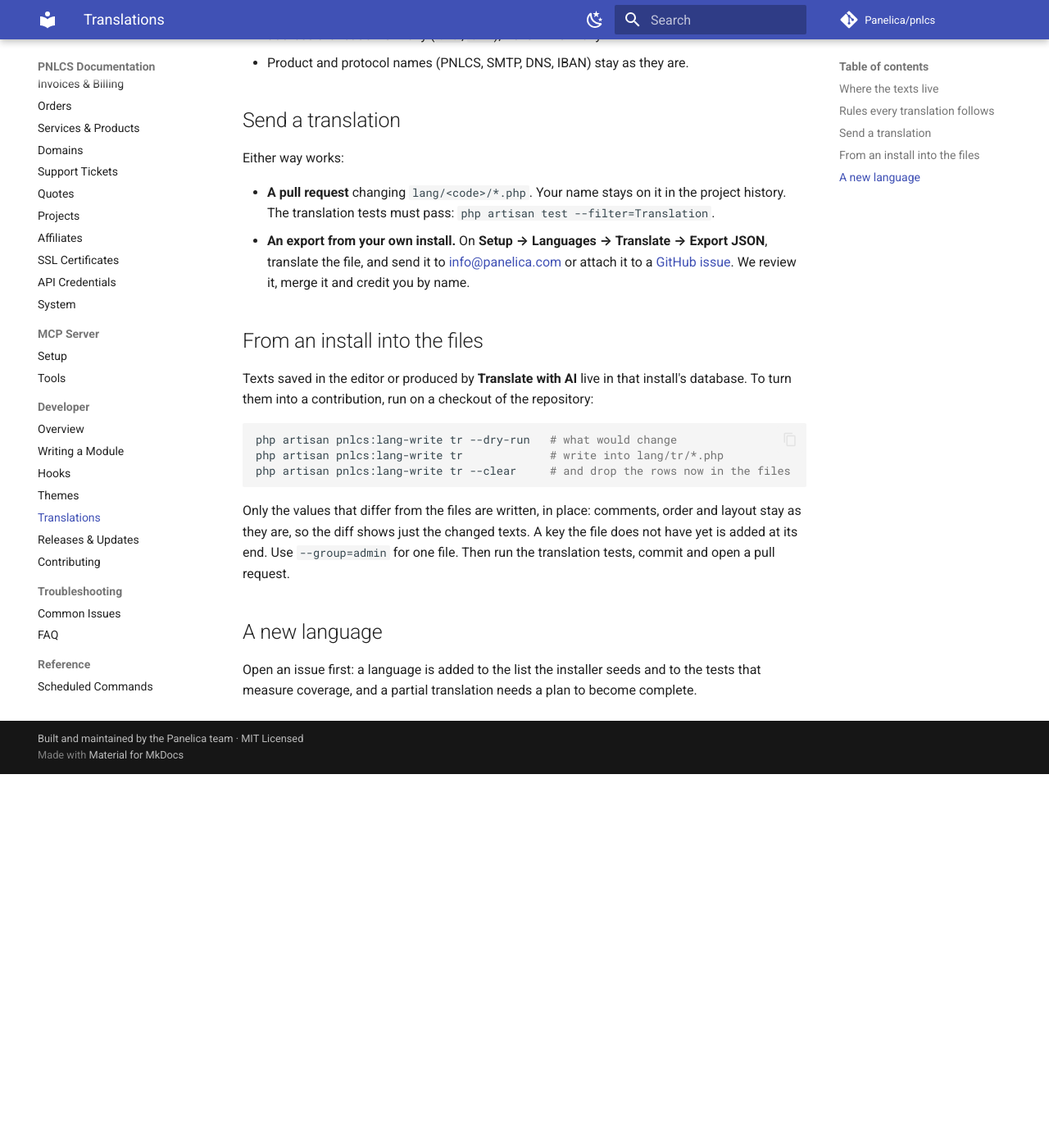
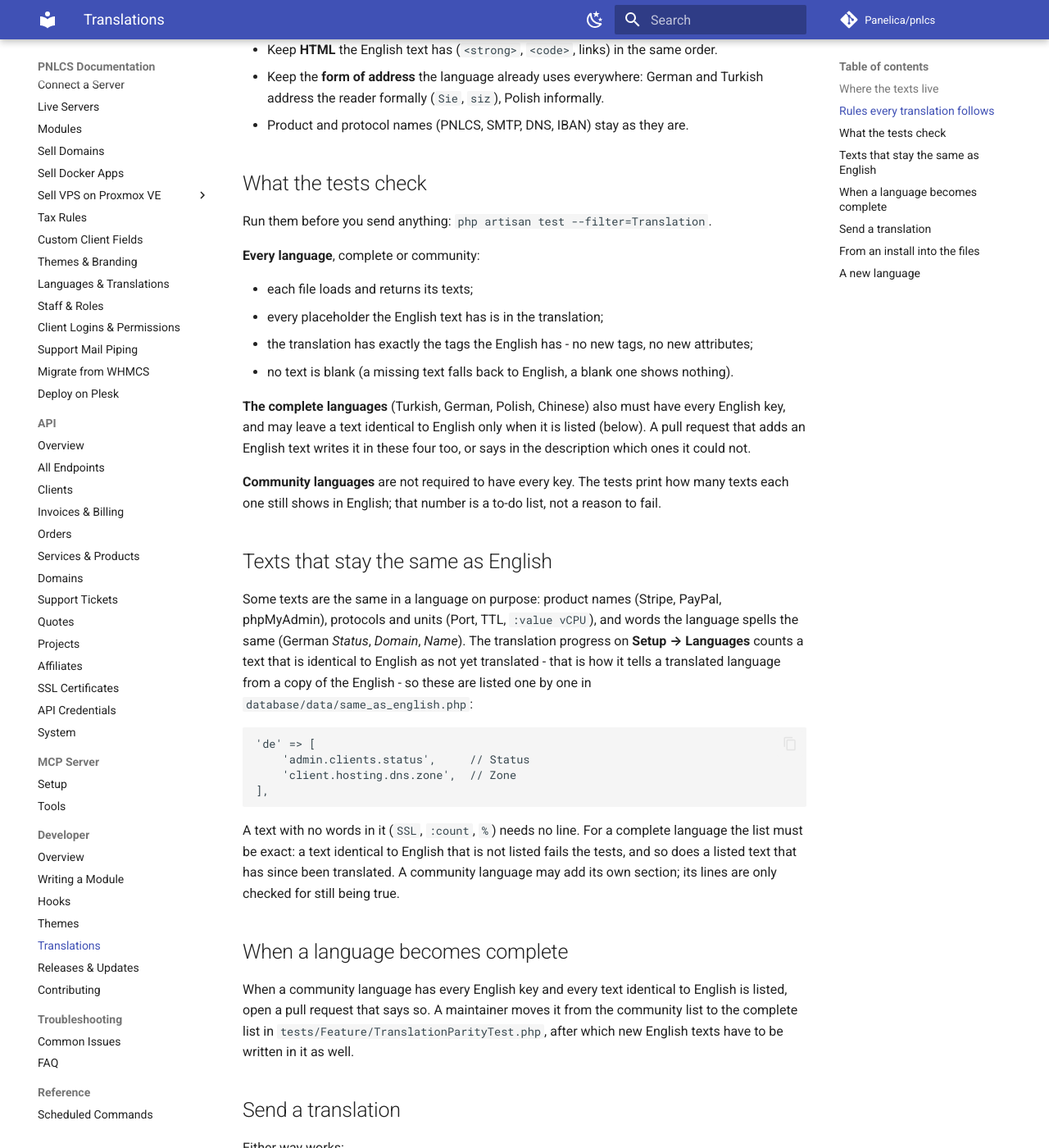
Before and after one commit to Panelica/pnlcs, an MkDocs documentation site: the page built from docs/developer/translations.md, in a window 1280 px wide and 1400 px high, scrolled down 1122 px. Shown: the whole window at 82% size. Built offline with MkDocs 1.6.1 and Material for MkDocs 9.7.7, drawn with Linux system fonts in a browser that asks for light colours; comment, search, counter and statistics services are not loaded; before the commit the page ends 2066 px from its top, so only the background shows below that; some of the changed text lies outside the part shown.

Commit message:
test(languages): community languages are reported, not enforced; every language is checked for what breaks a page
The 25 community languages were held to a missing-key budget that could only
go down. Once a contributor turned a stub into a real file, every English
text added afterwards broke the build for that language until someone wrote
it in all of them. They are reported now; a key they lack shows in English.

What every language - complete or community - must be before it ships with
an update (tests/Feature/TranslationSafetyTest.php):
- every lang file loads and returns its texts;
- every placeholder the English text declares is in the translation
  (searched as Laravel replaces it, so ":item" right after a Chinese word
  counts);
- exactly the English tags, no new tags or attributes; the Turkish home page
  headline's accent <span> is the one judged exception (rendered through
  InlineMarkup);
- a key a language lacks renders in English, never as its name
  (fallback_locale = en);
- a self-check that these detectors can fail.

Other changes:
- TranslationParityTest: TRANSLATION_COMPLETE_LANGUAGES (tr, de, pl, zh,
  still held to every key) and TRANSLATION_COMMUNITY_LANGUAGES (reported);
  the blank-text check covers all 30.
- DynamicTranslationParityTest: the placeholder check moved to the safety
  test for all languages; a community language may list its own texts in
  database/data/same_as_english.php, and a listed line must stay true.
- lang/en, de, pl, zh: client.funds.amount_range (unused) writes :min and
  :max like Turkish instead of a fixed "$5.00 / $10,000.00".
- docs/developer/translations.md and CONTRIBUTING.md: what the tests check
  for every language, community languages, texts that stay the same as
  English and how a language becomes complete.

No migration, install.sh, settings or server configuration changes.

````diff
--- a/docs/developer/translations.md
+++ b/docs/developer/translations.md
@@ -1,8 +1,10 @@
 # Translations
 
 PNLCS ships in 30 languages. English, Turkish, Polish, Chinese and German are
-complete, and the test suite keeps them complete; the other 25 cover most of
-the interface. Every language you improve reaches every PNLCS install.
+complete, and the test suite keeps them complete. The other 25 are community
+languages: they are translated as people contribute, and any text a community
+language does not have yet is shown in English - never as a raw key, and never
+as a broken page. Every language you improve reaches every PNLCS install.
 
 ## Where the texts live
 
@@ -32,8 +34,10 @@ return [
     `'dashboard' => ['welcome' => '...']`, the flat line is the one shown. Edit
     the line that is actually used, or remove the duplicate.
 
-Texts an operator edits on **Setup → Languages** are stored in the database
-and take priority over the files, so they survive updates.
+Every text the product shows lives in these files. Texts an operator edits on
+**Setup → Languages** are stored in the database and take priority over the
+files, so they survive updates; nothing the project ships is kept in the
+database.
 
 ## Rules every translation follows
 
@@ -44,6 +48,59 @@ and take priority over the files, so they survive updates.
 - Keep the **form of address** the language already uses everywhere: German
   and Turkish address the reader formally (`Sie`, `siz`), Polish informally.
 - Product and protocol names (PNLCS, SMTP, DNS, IBAN) stay as they are.
+
+## What the tests check
+
+Run them before you send anything: `php artisan test --filter=Translation`.
+
+**Every language**, complete or community:
+
+- each file loads and returns its texts;
+- every placeholder the English text has is in the translation;
+- the translation has exactly the tags the English has - no new tags, no new
+  attributes;
+- no text is blank (a missing text falls back to English, a blank one shows
+  nothing).
+
+**The complete languages** (Turkish, German, Polish, Chinese) also must have
+every English key, and may leave a text identical to English only when it is
+listed (below). A pull request that adds an English text writes it in these
+four too, or says in the description which ones it could not.
+
+**Community languages** are not required to have every key. The tests print
+how many texts each one still shows in English; that number is a to-do list,
+not a reason to fail.
+
+## Texts that stay the same as English
+
+Some texts are the same in a language on purpose: product names (Stripe,
+PayPal, phpMyAdmin), protocols and units (Port, TTL, `:value vCPU`), and words
+the language spells the same (German *Status*, *Domain*, *Name*). The
+translation progress on **Setup → Languages** counts a text that is identical
+to English as not yet translated - that is how it tells a translated language
+from a copy of the English - so these are listed one by one in
+`database/data/same_as_english.php`:
+
+```php
+'de' => [
+    'admin.clients.status',     // Status
+    'client.hosting.dns.zone',  // Zone
+],
+```
+
+A text with no words in it (`SSL`, `:count`, `%`) needs no line. For a
+complete language the list must be exact: a text identical to English that is
+not listed fails the tests, and so does a listed text that has since been
+translated. A community language may add its own section; its lines are only
+checked for still being true.
+
+## When a language becomes complete
+
+When a community language has every English key and every text identical to
+English is listed, open a pull request that says so. A maintainer moves it
+from the community list to the complete list in
+`tests/Feature/TranslationParityTest.php`, after which new English texts have
+to be written in it as well.
 
 ## Send a translation
 
````
Also changed, not shown: CONTRIBUTING.md (+3 -0 lines), 7 other files.
